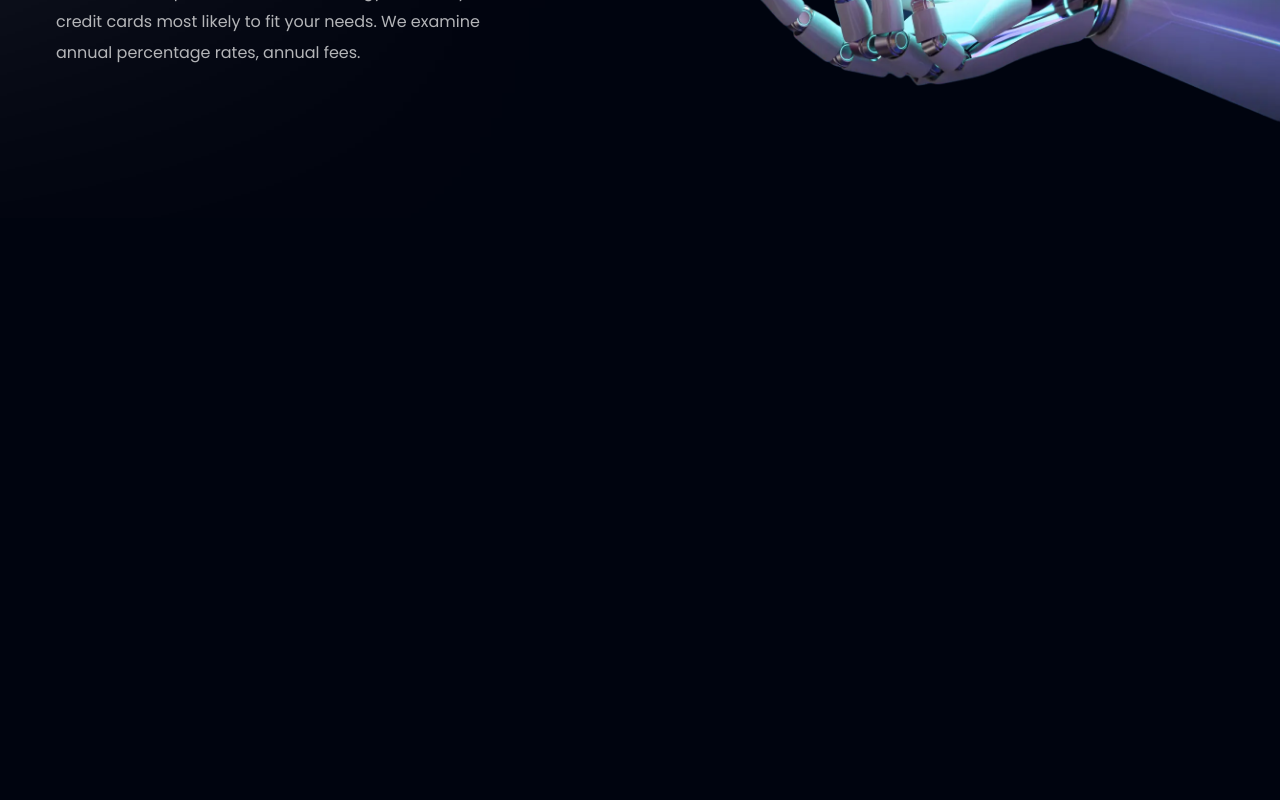
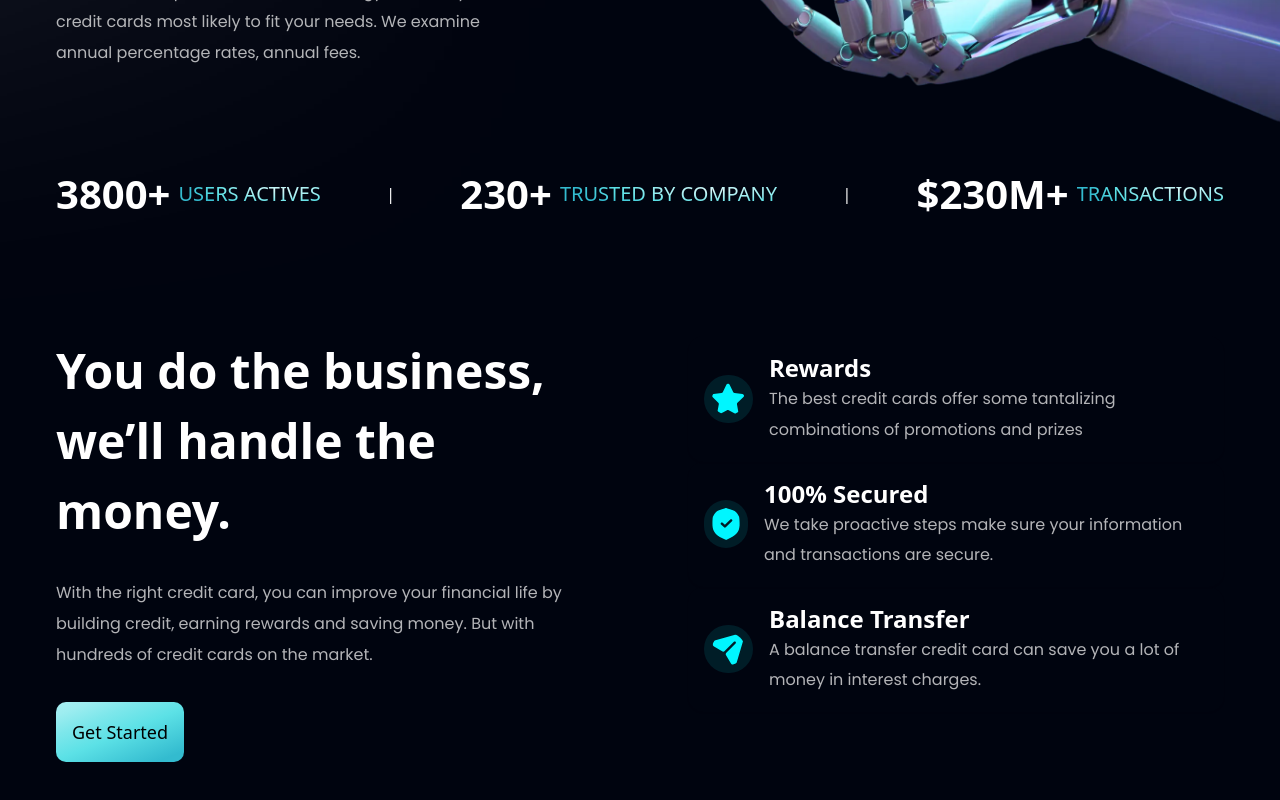
Before and after one commit to Paul1-7/hoobank-landing, a React (Vite) app: page / in a window 1280 px wide. Shown: the part 582-1382 px from the top of the page. Before the commit the page ends 800 px from the top, so only its background shows below. Built offline with nearby package versions, Linux system fonts and the light colour scheme.

Commit message:
add business section

```diff
--- a/src/App.jsx
+++ b/src/App.jsx
@@ -1,4 +1,6 @@
+import Business from './components/Business';
 import Hero from './components/Hero';
+import Stats from './components/Stats';
 
 function App() {
   return (
@@ -6,6 +8,8 @@ function App() {
       <header className="text-white">navbar</header>
       <div className=" w-full ">
         <Hero />
+        <Stats />
+        <Business />
       </div>
     </div>
   );
--- /dev/null
+++ b/src/components/Business.jsx
@@ -0,0 +1,24 @@
+import { features } from '~/constants';
+import CardBusiness from './CardBusiness';
+
+const Business = () => {
+  return (
+    <section className={'sm:flex  gap-24 justify-between pb-[7rem]'}>
+      <div className="sm:flex-[50%]">
+        <h3 className="subtitle pb-8 leading-[4.375rem]">You do the business, we’ll handle the money.</h3>
+        <p className="paragraph pb-8">
+          With the right credit card, you can improve your financial life by building credit, earning rewards and saving
+          money. But with hundreds of credit cards on the market.
+        </p>
+        <button className="bg-blue-gradient p-4 rounded-[.625rem] text-lg">Get Started</button>
+      </div>
+      <ul className="sm:flex-[50%]">
+        {features.map(({ id, icon, title, content }) => (
+          <CardBusiness key={id} icon={icon} title={title} content={content} />
+        ))}
+      </ul>
+    </section>
+  );
+};
+
+export default Business;
--- /dev/null
+++ b/src/components/CardBusiness.jsx
@@ -0,0 +1,22 @@
+import React from 'react';
+import PropTypes from 'prop-types';
+
+const CardBusiness = ({ icon, title, content }) => {
+  return (
+    <li className="flex gap-4 items-center feature-card rounded-2xl shadow-sm p-4">
+      <img src={icon} alt="icon of star" className="bg-secondary/10 rounded-full p-2 h-full" />
+      <div>
+        <h4 className="text-white text-2xl font-semibold">{title}</h4>
+        <p className="paragraph">{content}</p>
+      </div>
+    </li>
+  );
+};
+
+CardBusiness.propTypes = {
+  icon: PropTypes.any,
+  title: PropTypes.string,
+  content: PropTypes.string,
+};
+
+export default CardBusiness;
--- /dev/null
+++ b/src/components/CardStats.jsx
@@ -0,0 +1,17 @@
+import PropTypes from 'prop-types';
+
+const CardStats = ({ title, content, className }) => {
+  return (
+    <p className={'flex gap-2 text-4xl  text-white items-center font-semibold ' + className}>
+      {title} <span className={'text-xl text-gradient uppercase font-normal '}>{content}</span>
+    </p>
+  );
+};
+
+CardStats.propTypes = {
+  title: PropTypes.string,
+  content: PropTypes.string,
+  className: PropTypes.string,
+};
+
+export default CardStats;
--- a/src/components/Hero.jsx
+++ b/src/components/Hero.jsx
@@ -3,7 +3,7 @@ import GetStarted from './GetStarted';
 
 const Hero = () => {
   return (
-    <main className=" sm:pt-[9.375rem] flex flex-col sm:block">
+    <main className=" sm:pt-[9.375rem] flex flex-col sm:block mb-[6rem]">
       <section>
         <p className="bg-discount-gradient text-dimWhite rounded-[.625rem] sm:text-lg font-normal p-[2px] inline-block pr-2 ">
           <img src={discount} alt="icon of discount" className="h-full inline-block ml-1" />
@@ -23,7 +23,7 @@ const Hero = () => {
         Our team of experts uses a methodology to identify the credit cards most likely to fit your needs. We examine
         annual percentage rates, annual fees.
       </h2>
-      <section className="relative sm:absolute top-0 right-0 flex flex-col w-[100%]  sm:w-[50%]   ">
+      <section className="relative sm:absolute top-0 right-0 flex flex-col w-[100%]  sm:w-[50%] h-[38rem] ">
         <div className="relative w-full">
           <img
             src={ballRobot}
--- /dev/null
+++ b/src/components/Stats.jsx
@@ -0,0 +1,15 @@
+import CardStats from './CardStats';
+
+const Stats = () => {
+  return (
+    <section className="flex justify-between gap-2 flex-wrap items-center pb-[7rem]">
+      <CardStats title="3800+" content="users actives" />
+      <div className="text-white hidden sm:block">|</div>
+      <CardStats title="230+" content="trusted by company" />
+      <div className="text-white hidden md:block">|</div>
+      <CardStats title="$230M+" content="transactions" className="ss:mx-auto lg:mx-0" />
+    </section>
+  );
+};
+
+export default Stats;
--- a/src/index.css
+++ b/src/index.css
@@ -57,6 +57,10 @@
 
   .bg-discount-gradient {
     background: linear-gradient(125.17deg, #272727 0%, #11101d 100%);
+  }
+
+  .subtitle {
+    @apply text-white font-semibold text-5xl;
   }
 
   .box-shadow {
--- a/tailwind.config.js
+++ b/tailwind.config.js
@@ -12,6 +12,9 @@ export default {
       fontFamily: {
         poppins: ['Poppins', 'sans-serif'],
       },
+      fontSize: {
+        '4xl': '40px',
+      },
     },
     screens: {
       xs: '480px',
```
